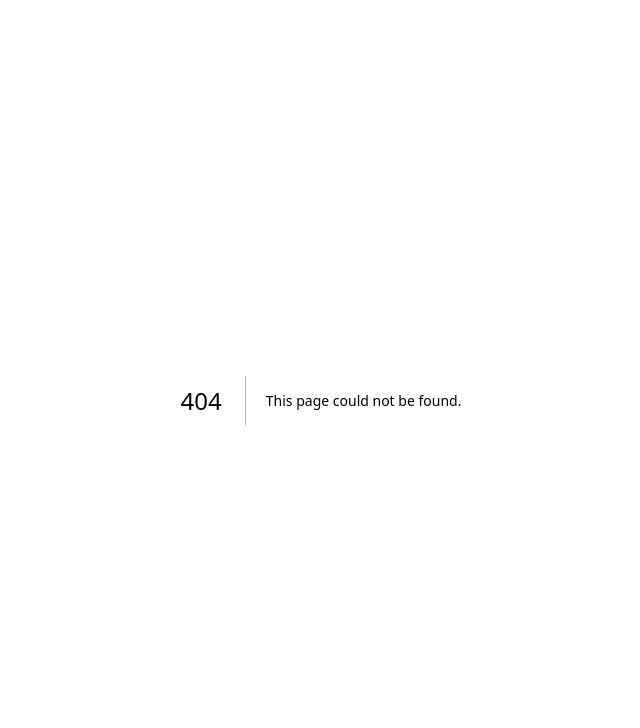
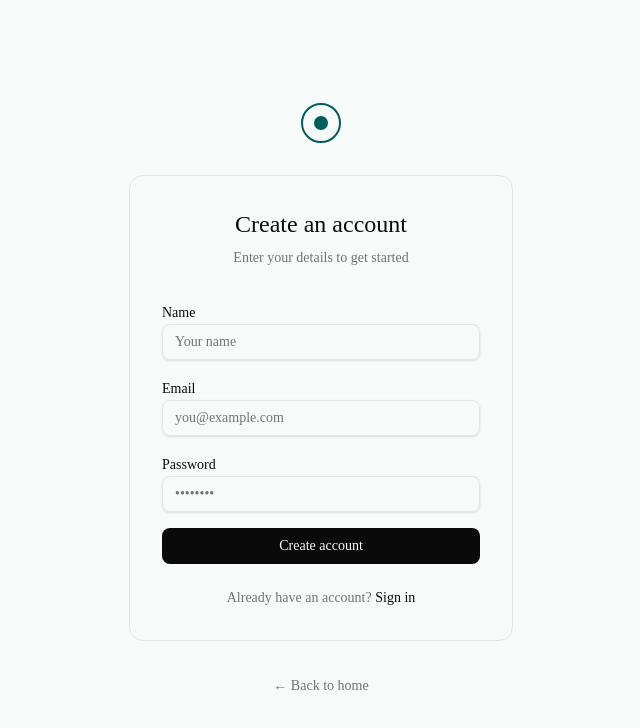
Before and after one commit to geyutong985-eng/aquascape, a Next.js app: page /register in a window 1280 px wide. Before the commit this address had no page. Shown: the top 728 px of the page, without its empty margins (319-959 px from the left). Built offline with nearby package versions, Linux system fonts and the light colour scheme.

Commit message:
feat: add login and register pages
- Add minimal centered card layout for login/register
- Use shadcn/ui: Button, Input, Label
- Add navigation between pages and home
- Remove google fonts (fetch issues)

```diff
--- a/package.json
+++ b/package.json
@@ -11,6 +11,7 @@
   "dependencies": {
     "@hugeicons/core-free-icons": "^4.1.1",
     "@hugeicons/react": "^1.1.6",
+    "@radix-ui/react-label": "^2.1.8",
     "@radix-ui/react-slot": "^1.2.4",
     "class-variance-authority": "^0.7.1",
     "clsx": "^2.1.1",
--- a/src/app/layout.tsx
+++ b/src/app/layout.tsx
@@ -1,20 +1,6 @@
 import type { Metadata } from "next";
-import { Young_Serif, Source_Sans_3 } from "next/font/google";
 import "./globals.css";
 import { cn } from "@/lib/utils";
-
-// Young Serif - 圆润有趣，有个性
-const youngSerif = Young_Serif({
-  subsets: ["latin"],
-  variable: "--font-heading",
-  weight: "400",
-});
-
-const sourceSans3 = Source_Sans_3({
-  subsets: ["latin"],
-  variable: "--font-sans",
-  weight: ["400", "500", "600"],
-});
 
 export const metadata: Metadata = {
   title: "Aquascape - Build Your Dream Aquarium",
@@ -29,9 +15,9 @@ export default function RootLayout({
   return (
     <html
       lang="en"
-      className={cn("h-full", "antialiased", youngSerif.variable, sourceSans3.variable)}
+      className={cn("h-full", "antialiased")}
     >
-      <body className="min-h-full flex flex-col font-sans">{children}</body>
+      <body className="min-h-full flex flex-col">{children}</body>
     </html>
   );
 }
--- /dev/null
+++ b/src/app/login/page.tsx
@@ -0,0 +1,57 @@
+import Link from "next/link";
+import { Button } from "@/components/ui/button";
+import { Input } from "@/components/ui/input";
+import { Label } from "@/components/ui/label";
+
+export default function LoginPage() {
+  return (
+    <div className="min-h-screen flex items-center justify-center px-4">
+      <div className="w-full max-w-sm">
+        {/* Logo */}
+        <Link href="/" className="flex items-center gap-3 justify-center mb-8">
+          <div className="w-10 h-10 rounded-full border-2 border-brand flex items-center justify-center">
+            <div className="w-3.5 h-3.5 rounded-full bg-brand" />
+          </div>
+        </Link>
+
+        {/* Card */}
+        <div className="bg-card rounded-xl border p-8">
+          <h1 className="text-2xl font-medium text-foreground text-center mb-2">
+            Welcome back
+          </h1>
+          <p className="text-muted-foreground text-center text-sm mb-8">
+            Enter your details to sign in
+          </p>
+
+          <form className="space-y-4">
+            <div className="space-y-2">
+              <Label htmlFor="email">Email</Label>
+              <Input id="email" type="email" placeholder="you@example.com" />
+            </div>
+
+            <div className="space-y-2">
+              <Label htmlFor="password">Password</Label>
+              <Input id="password" type="password" placeholder="••••••••" />
+            </div>
+
+            <Button className="w-full">Sign in</Button>
+          </form>
+
+          <div className="mt-6 text-center text-sm">
+            <span className="text-muted-foreground">Don&apos;t have an account? </span>
+            <Link href="/register" className="text-foreground hover:underline">
+              Sign up
+            </Link>
+          </div>
+        </div>
+
+        {/* Back to home */}
+        <div className="mt-8 text-center">
+          <Link href="/" className="text-muted-foreground text-sm hover:text-foreground transition-colors">
+            ← Back to home
+          </Link>
+        </div>
+      </div>
+    </div>
+  );
+}
--- /dev/null
+++ b/src/app/register/page.tsx
@@ -0,0 +1,62 @@
+import Link from "next/link";
+import { Button } from "@/components/ui/button";
+import { Input } from "@/components/ui/input";
+import { Label } from "@/components/ui/label";
+
+export default function RegisterPage() {
+  return (
+    <div className="min-h-screen flex items-center justify-center px-4">
+      <div className="w-full max-w-sm">
+        {/* Logo */}
+        <Link href="/" className="flex items-center gap-3 justify-center mb-8">
+          <div className="w-10 h-10 rounded-full border-2 border-brand flex items-center justify-center">
+            <div className="w-3.5 h-3.5 rounded-full bg-brand" />
+          </div>
+        </Link>
+
+        {/* Card */}
+        <div className="bg-card rounded-xl border p-8">
+          <h1 className="text-2xl font-medium text-foreground text-center mb-2">
+            Create an account
+          </h1>
+          <p className="text-muted-foreground text-center text-sm mb-8">
+            Enter your details to get started
+          </p>
+
+          <form className="space-y-4">
+            <div className="space-y-2">
+              <Label htmlFor="name">Name</Label>
+              <Input id="name" type="text" placeholder="Your name" />
+            </div>
+
+            <div className="space-y-2">
+              <Label htmlFor="email">Email</Label>
+              <Input id="email" type="email" placeholder="you@example.com" />
+            </div>
+
+            <div className="space-y-2">
+              <Label htmlFor="password">Password</Label>
+              <Input id="password" type="password" placeholder="••••••••" />
+            </div>
+
+            <Button className="w-full">Create account</Button>
+          </form>
+
+          <div className="mt-6 text-center text-sm">
+            <span className="text-muted-foreground">Already have an account? </span>
+            <Link href="/login" className="text-foreground hover:underline">
+              Sign in
+            </Link>
+          </div>
+        </div>
+
+        {/* Back to home */}
+        <div className="mt-8 text-center">
+          <Link href="/" className="text-muted-foreground text-sm hover:text-foreground transition-colors">
+            ← Back to home
+          </Link>
+        </div>
+      </div>
+    </div>
+  );
+}
--- /dev/null
+++ b/src/components/ui/input.tsx
@@ -0,0 +1,22 @@
+import * as React from "react"
+
+import { cn } from "@/lib/utils"
+
+const Input = React.forwardRef<HTMLInputElement, React.ComponentProps<"input">>(
+  ({ className, type, ...props }, ref) => {
+    return (
+      <input
+        type={type}
+        className={cn(
+          "flex h-9 w-full rounded-md border border-input bg-transparent px-3 py-1 text-base shadow-sm transition-colors file:border-0 file:bg-transparent file:text-sm file:font-medium file:text-foreground placeholder:text-muted-foreground focus-visible:outline-none focus-visible:ring-1 focus-visible:ring-ring disabled:cursor-not-allowed disabled:opacity-50 md:text-sm",
+          className
+        )}
+        ref={ref}
+        {...props}
+      />
+    )
+  }
+)
+Input.displayName = "Input"
+
+export { Input }
--- /dev/null
+++ b/src/components/ui/label.tsx
@@ -0,0 +1,26 @@
+"use client"
+
+import * as React from "react"
+import * as LabelPrimitive from "@radix-ui/react-label"
+import { cva, type VariantProps } from "class-variance-authority"
+
+import { cn } from "@/lib/utils"
+
+const labelVariants = cva(
+  "text-sm font-medium leading-none peer-disabled:cursor-not-allowed peer-disabled:opacity-70"
+)
+
+const Label = React.forwardRef<
+  React.ElementRef<typeof LabelPrimitive.Root>,
+  React.ComponentPropsWithoutRef<typeof LabelPrimitive.Root> &
+    VariantProps<typeof labelVariants>
+>(({ className, ...props }, ref) => (
+  <LabelPrimitive.Root
+    ref={ref}
+    className={cn(labelVariants(), className)}
+    {...props}
+  />
+))
+Label.displayName = LabelPrimitive.Root.displayName
+
+export { Label }
```
Also changed, not shown: 1 other file (tests, documents, lock files or other folders).
